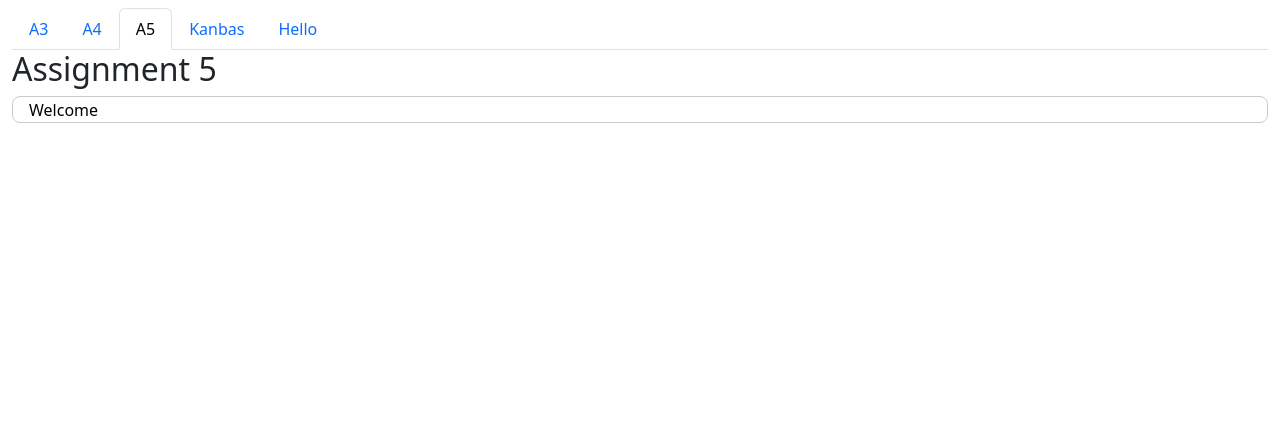
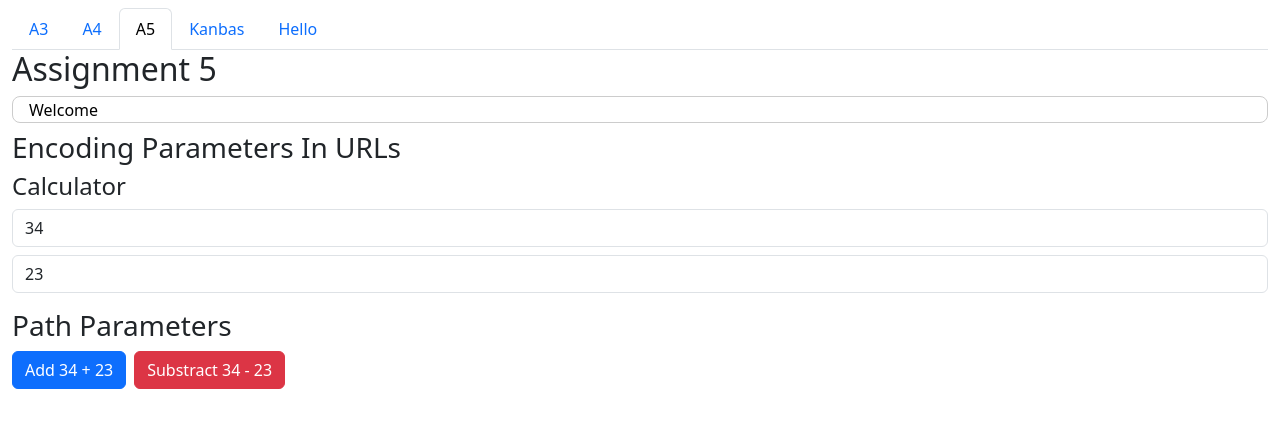
Before and after one commit to ewillia1/kanbas-react-web-app, a React (Create React App) app: page /#/Labs/a5 in a window 1280 px wide. Shown: the top 428 px of the page. Built offline with nearby package versions, Linux system fonts and the light colour scheme.

Commit message:
3.1.1 Path Parameters.

```diff
--- /dev/null
+++ b/src/Labs/a5/EncodingParametersInURLs.tsx
@@ -0,0 +1,29 @@
+import React, { useState } from "react";
+
+function EncodingParametersInURLs() {
+    const [a, setA] = useState(34);
+    const [b, setB] = useState(23);
+
+    return (
+        <div>
+            <h3 className="mt-2">Encoding Parameters In URLs</h3>
+
+            <h4>Calculator</h4>
+
+            <div className="mb-3">
+                <input className="form-control mb-2" type="number" value={a} onChange={(e) => setA(parseInt(e.target.value))}/>
+                <input className="form-control" type="number" onChange={(e) => setB(parseInt(e.target.value))} value={b}/>
+            </div>
+
+            <h3>Path Parameters</h3>
+
+            <a href={`http://localhost:4000/a5/add/${a}/${b}`} type="button" className="btn btn-primary me-2 mb-2">
+                Add {a} + {b}
+            </a>
+            <a href={`http://localhost:4000/a5/subtract/${a}/${b}`} type="button" className="btn btn-danger mb-2">
+                Substract {a} - {b}
+            </a>
+        </div>
+    );
+}
+export default EncodingParametersInURLs;
--- a/src/Labs/a5/index.tsx
+++ b/src/Labs/a5/index.tsx
@@ -1,3 +1,4 @@
+import EncodingParametersInURLs from "./EncodingParametersInURLs";
 import "./index.css";
 
 function Assignment5() {
@@ -9,6 +10,7 @@ function Assignment5() {
                     Welcome
                 </a>
             </div>
+            <EncodingParametersInURLs/>
         </div>
     );
 }
```
